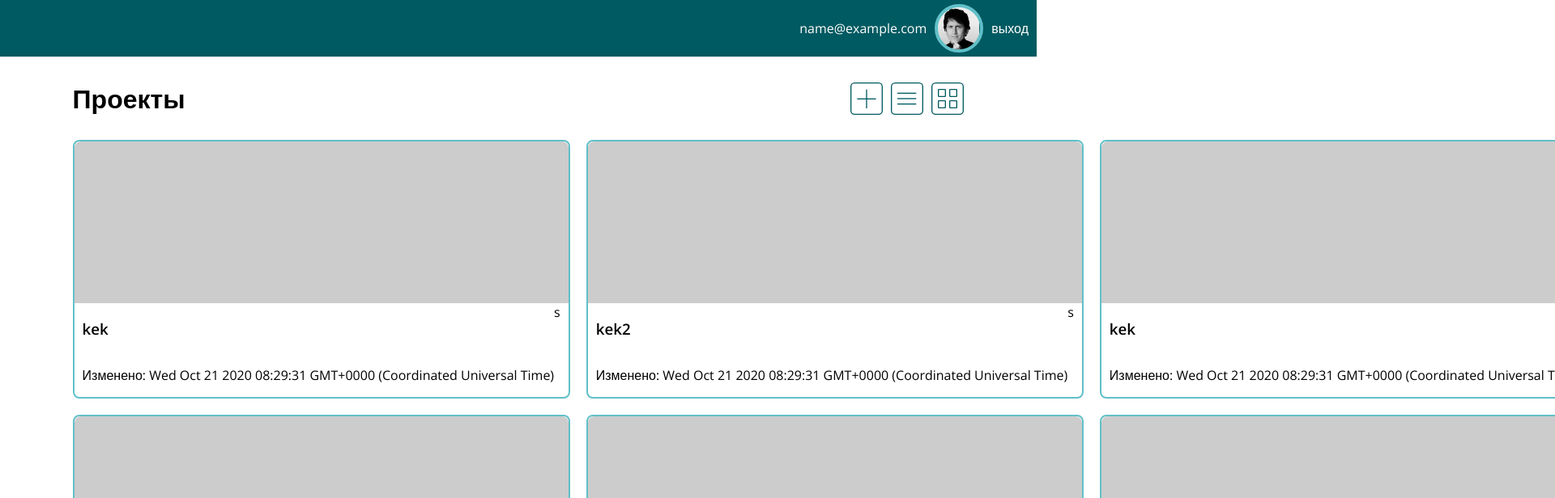
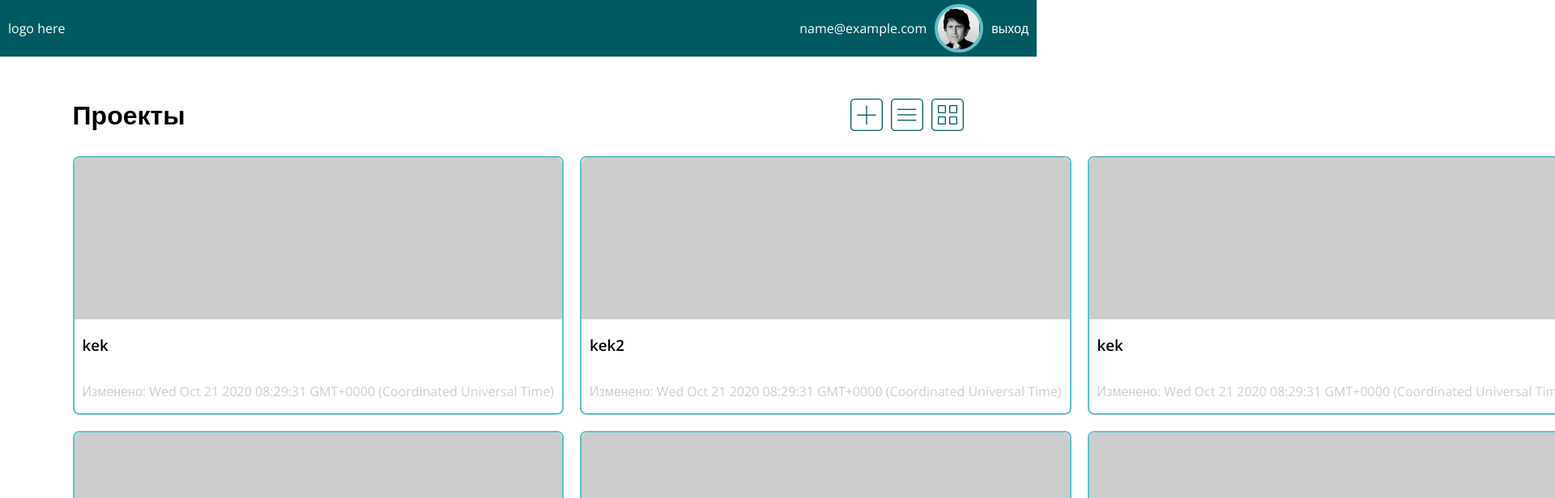
Before and after one commit to San-sanichick/diploma, a Vue app in the folder front/: page /1/projects in a window 1280 px wide. Both pictures are taken after typing "name@example.com", "Sample123" into the empty fields and a click on the input "Войти". Shown: the top 616 px of the page at 81% size, 1920 px wide, since content can reach past the window. Built offline with nearby package versions, Linux system fonts and the light colour scheme.

Commit message:
fixed project listing, context menu

```diff
--- a/front/public/index.html
+++ b/front/public/index.html
@@ -17,6 +17,7 @@
                 enabled. Please enable it to continue.</strong>
         </noscript>
         <div id="app"></div>
+
         <!-- built files will be auto injected -->
     </body>
 
--- a/front/src/assets/scss/config.scss
+++ b/front/src/assets/scss/config.scss
@@ -2,3 +2,4 @@
 
 $darkPrimary: #005A61;
 $primary: #61C0C8;
+$lightPrimary: #75c6ce;
--- /dev/null
+++ b/front/src/components/ContextMenu.vue
@@ -0,0 +1,73 @@
+<template>
+    <div v-if="showMenu" class="context-menu" @clickout="closeMenu" :style="{left: `${xPos}px`, top: `${yPos}px`}">
+        <ul>
+            <li>option 1</li>
+            <li>option 2</li>
+        </ul>
+    </div>
+</template>
+
+<script lang="ts">
+    import { defineComponent } from 'vue';
+
+    export default defineComponent({
+        data() {
+            return {
+                xPos: 0,
+                yPos: 0,
+                showMenu: false,
+                id: 0
+            }
+        },
+        mounted() {
+            document.addEventListener("click", this.closeMenu);
+            // document.addEventListener("contextmenu", this.closeMenu);
+        },
+        beforeUnmount() {
+            document.addEventListener("click", this.closeMenu);
+            // document.addEventListener("contextmenu", this.closeMenu);
+        },
+        methods: {
+            openMenu(e: MouseEvent, id: number): void {
+                this.id = id;
+                this.xPos = e.clientX,
+                this.yPos = e.clientY;
+                this.showMenu = !this.showMenu;
+            },
+            setId(id: number): void {
+                this.id = id;
+            },
+            closeMenu(e: Event): void {
+                const target = e.target as HTMLElement;
+
+                if (!this.$el.contains(target)) {
+                    this.showMenu = false;
+                }
+            }
+        }
+    })
+</script>
+
+<style lang="scss" scoped>
+    .context-menu {
+        position: fixed;
+        background-color: black;
+        color: white;
+        width: 200px;
+
+        ul {
+            list-style: none;
+            padding: 0;
+            margin: 0;
+
+             li {
+                 padding: 10px 5px;
+
+                &:hover {
+                    background-color: #ccc;
+                    cursor: pointer;
+                }
+             }
+        }
+    }
+</style>
--- a/front/src/components/ProjectListGrid.vue
+++ b/front/src/components/ProjectListGrid.vue
@@ -1,27 +1,31 @@
 <template>
     <div class="project-grid">
         <div class="project" v-for="project in projects" :key="project.id" tabindex="0">
-            <div @dblclick="$router.push(`project/${project.id}`)">
+            <div @dblclick="$emit('project-clicked', project.id)" @contextmenu.prevent="$refs['context-menu'].openMenu($event, project.id);">
                 <div class="project-image"></div>
                 <div class="project-info">
                     <h3> {{project.name}} </h3>
-                    <div>s</div>
                     <p>Изменено: {{project.dateOfLastChange}} </p>
                 </div>
             </div>
         </div>
     </div>
+    <ContextMenu ref="context-menu" />
 </template>
 
 <script lang="ts">
     import { defineComponent } from 'vue';
+    import ContextMenu from "../components/ContextMenu.vue";
 
     export default defineComponent({
+        components: {
+            ContextMenu
+        },
         props: {
             projects: {
                 type: Array
             }
-        }
+        },
     })
 </script>
 
@@ -46,10 +50,17 @@
                 }
 
                 .project-info {
+                    -moz-user-select: -moz-none;
+                    -webkit-user-select: none;
+                    user-select: none;
                     text-align: left;
                     display: grid;
-                    grid-template-columns: max-content max-content;
+                    grid-template-columns: max-content;
                     margin: 0 10px;
+
+                    p {
+                        color: #ccc;
+                    }
                 }
             &:hover,
             &:focus {
--- a/front/src/components/ProjectListTable.vue
+++ b/front/src/components/ProjectListTable.vue
@@ -9,7 +9,9 @@
                     <div class="table-cell">Последнее изменение</div>
                     <div class="table-cell">Количество файлов</div>
                 </div>
-                <div class="table-row" v-for="project in projects" :key="project.id">
+            </div>
+            <div class="project-table-body">
+                 <div class="table-row" v-for="project in projects" :key="project.id" @dblclick="$emit('project-clicked', project.id)" tabindex="0">
                     <div class="table-cell"> {{project.name}} </div>
                     <div class="table-cell"> {{project.dateOfCreation}} </div>
                     <div class="table-cell"> {{project.dateOfLastChange}} </div>
@@ -32,15 +34,40 @@
 </script>
 
 <style lang="scss" scoped>
+    @import "../assets/scss/config.scss";
+
     .project-table {
+        .project-table-header {
+            position: sticky;
+
+            top: 70px;
+
+            .table-header {
+                // padding-top: 70px;
+                background-color: white;
+
+                &:hover {
+                    background-color: white;
+                }
+            }
+        }
         .table-row {
             display: grid;
             grid-template-columns: repeat(4, 1fr);
             height: 60px;
-        }
+            align-content: center;
+            -moz-user-select: -moz-none;
+            -webkit-user-select: none;
+            user-select: none;
 
-        .table-header {
-            position: sticky;
+            &:hover {
+                background-color: #ccc;
+            }
+
+            &:focus {
+                background-color: rgba($color: $lightPrimary, $alpha: 0.2);
+                outline: none;
+            }
         }
     }
 </style>
--- a/front/src/views/User.vue
+++ b/front/src/views/User.vue
@@ -1,17 +1,18 @@
 <template>
     <div class="header">
+        <div class="logo">logo here</div>
         <div class="user">
             <span>{{ currentUser.email }}</span>
             <div class="img"></div>
             <router-link to="/auth/logout">выход</router-link>
         </div>
     </div>
-    <router-view></router-view>
+    <router-view class="page"></router-view>
 </template>
 
 <script lang="ts">
     import { defineComponent, computed } from 'vue';
-    import { useStore }              from 'vuex';
+    import { useStore }                  from 'vuex';
 
     export default defineComponent({
         setup() {
@@ -27,14 +28,27 @@
 <style lang="scss" scoped>
     @import "../assets/scss/config.scss";
     .header {
-        height: 60px;
+        top: 0;
+        position: fixed;
+        width: 100%;
+        box-sizing: border-box;
+        // height: 70px;
+        display: grid;
+        grid-template-columns: auto max-content;
+        align-items: center;
+        // justify-content: center;
         padding: 5px 10px;
         background-color: $darkPrimary;
         color: white;
+        z-index: 1000;
+
+        .logo {
+            justify-self: start;
+        }
 
         .user {
             display: grid;
-            float: right;
+            // float: right;
             grid-template-columns: max-content auto auto;
             gap: 10px;
             align-items: center;
@@ -55,4 +69,6 @@
             }
         }
     }
+
+
 </style>
--- a/front/src/views/User/ProjectExplorer.vue
+++ b/front/src/views/User/ProjectExplorer.vue
@@ -1,6 +1,5 @@
 <template>
     <div>
-
         <div class="page-header">
             <button @click="goBack">back</button>
             <h3>
@@ -11,10 +10,9 @@
 </template>
 
 <script lang="ts">
-    import { computed, defineComponent, ref } from 'vue';
+    import { defineComponent } from 'vue';
     import { useStore } from 'vuex';
     import { useRouter } from 'vue-router';
-    import UserInterface from '../../types/User';
 
     export default defineComponent({
         setup() {
--- a/front/src/views/User/ProjectList.vue
+++ b/front/src/views/User/ProjectList.vue
@@ -13,8 +13,10 @@
         </div>
 
         <div class="project-list-wrapper">
-            <component :is="displayMode" :projects="list"></component>
+            <component :is="displayMode" :projects="list" @project-clicked="openProject"></component>
         </div>
+    </div>
+
 
     <teleport to="body">
         <div v-if="showCreateProject" class="create-project-popup" @click="closePopUp">
@@ -28,7 +30,6 @@
             </div>
         </div>
     </teleport>
-    </div>
 </template>
 
 <script lang="ts">
@@ -129,10 +130,8 @@
         },
         methods: {
             createNewProject(e: Event) {
-                console.log(e.target);
                 const form = new FormData(e.target as HTMLFormElement);
-                form.forEach((el, key) => {
-                    // console.log(key, el)
+                form.forEach((el) => {
                     this.list.push({
                         id              : this.list[this.list.length - 1].id + 1,
                         name            : el,
@@ -141,7 +140,6 @@
                         files           : 0
                     } as Project)
                 });
-                // for (const pair of f)
                 this.showCreateProject = !this.showCreateProject;
             },
             closePopUp(e: Event) {
@@ -150,6 +148,9 @@
                 if (target.className === "create-project-popup") {
                     this.showCreateProject = !this.showCreateProject;
                 }
+            },
+            openProject(id: number) {
+                this.$router.push(`project/${id}`);
             }
         }
     })
@@ -222,7 +223,8 @@
     }
 
     .page {
-        padding: 0 7% 5% 7%;
+        // margin-top: 90px;
+        padding: 90px 7% 5% 7%;
 
         .page-header {
             margin: 20px 0;
@@ -248,7 +250,6 @@
 
                     font-family: Open Sans, Arial, sans-serif;
                     font-size: 16pt;
-                    // background-color: white;
                     border: none;
 
                     background-size: contain;
@@ -257,9 +258,10 @@
                     color: white;
                     appearance: none;
 
-                    &:hover,
-                    &:focus {
+                    &:hover{
                         cursor: pointer;
+                        border-radius: 8px;
+                        box-shadow: inset 0 0 0 1px $primary;
                     }
                 }
 
@@ -276,5 +278,10 @@
                 }
             }
         }
+
+        // .project-list-wrapper {
+        //     height: 70vh;
+        //     overflow-y: auto;
+        // }
     }
 </style>
```
Lines whose indentation alone changed are shown as unchanged.
